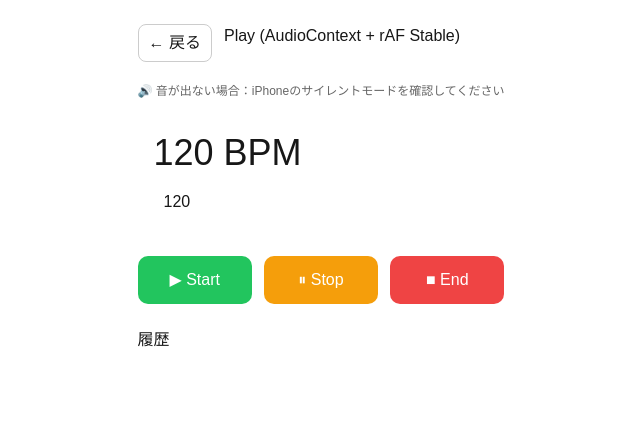
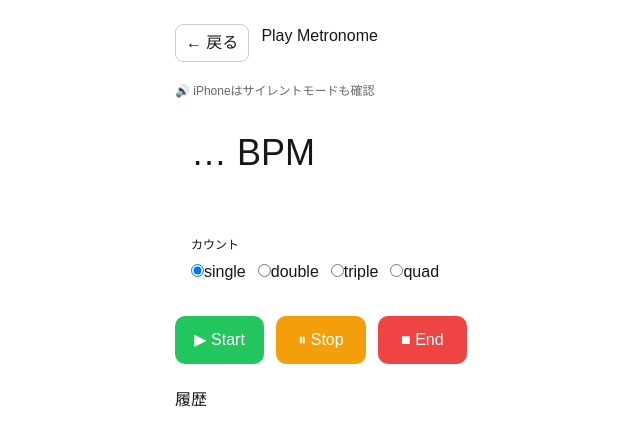
Before and after one commit to maruchantrp-cmd/trumpet-practice-app, a Next.js app: page /play in a window 1280 px wide. Shown: the top 446 px of the page, without its empty margins (319-959 px from the left). Built offline with nearby package versions, Linux system fonts and the light colour scheme.

Commit message:
0.13　メトロノームのカウント数オプション追加、BPM表示ラグFix

```diff
--- a/app/play/PlayInner.tsx
+++ b/app/play/PlayInner.tsx
@@ -9,6 +9,15 @@ type Log = {
   success: boolean;
 };
 
+type CountMode = "single" | "double" | "triple" | "quad";
+
+const multiplierMap: Record<CountMode, number> = {
+  single: 1,
+  double: 2,
+  triple: 3,
+  quad: 4,
+};
+
 export default function PlayInner() {
   const params = useSearchParams();
   const router = useRouter();
@@ -16,39 +25,49 @@ export default function PlayInner() {
   const exerciseId = params.get("exerciseId");
   const themeId = params.get("themeId");
 
-  const [tempo, setTempo] = useState<number>(120);
-  const [tempoInput, setTempoInput] = useState<string>("120");
+  // =========================
+  // 🎯 tempo state
+  // =========================
+  const [tempo, setTempo] = useState<number | null>(null);
+  const [tempoInput, setTempoInput] = useState<string>("");
+
   const tempoRef = useRef<number>(120);
 
+  // =========================
+  // 🎛 count mode
+  // =========================
+  const [countMode, setCountMode] = useState<CountMode>("single");
+  const countModeRef = useRef<CountMode>("single");
+
+  // =========================
+  // logs / UI
+  // =========================
   const [logs, setLogs] = useState<Log[]>([]);
   const [isPlaying, setIsPlaying] = useState(false);
 
   const [showConfirm, setShowConfirm] = useState(false);
   const [showNextAction, setShowNextAction] = useState(false);
 
-  // 🎧 AudioContext
   const audioCtxRef = useRef<AudioContext | null>(null);
-
-  // ⏱ timing
   const nextNoteTimeRef = useRef<number>(0);
   const rafRef = useRef<number | null>(null);
 
   const scheduleAheadTime = 0.2;
 
-  /**
-   * =========================
-   * tempo sync
-   * =========================
-   */
+  // =========================
+  // sync refs
+  // =========================
   useEffect(() => {
-    tempoRef.current = tempo;
+    if (tempo !== null) tempoRef.current = tempo;
   }, [tempo]);
 
-  /**
-   * =========================
-   * init data
-   * =========================
-   */
+  useEffect(() => {
+    countModeRef.current = countMode;
+  }, [countMode]);
+
+  // =========================
+  // fetch init data
+  // =========================
   useEffect(() => {
     if (!exerciseId) return;
 
@@ -65,11 +84,9 @@ export default function PlayInner() {
       });
   }, [exerciseId]);
 
-  /**
-   * =========================
-   * 🔓 iOS audio unlock (silent buffer trick)
-   * =========================
-   */
+  // =========================
+  // 🎧 iOS unlock
+  // =========================
   const unlockAudio = (ctx: AudioContext) => {
     const buffer = ctx.createBuffer(1, 1, 22050);
     const src = ctx.createBufferSource();
@@ -78,11 +95,9 @@ export default function PlayInner() {
     src.start(0);
   };
 
-  /**
-   * =========================
-   * 🔊 click sound (stable envelope)
-   * =========================
-   */
+  // =========================
+  // 🔊 click sound
+  // =========================
   const playClick = (time: number) => {
     const ctx = audioCtxRef.current;
     if (!ctx) return;
@@ -104,16 +119,17 @@ export default function PlayInner() {
     osc.stop(time + 0.06);
   };
 
-  /**
-   * =========================
-   * 🎯 rAF scheduler (AudioContext time base)
-   * =========================
-   */
+  // =========================
+  // 🎯 scheduler
+  // =========================
   const scheduler = () => {
     const ctx = audioCtxRef.current;
     if (!ctx) return;
 
-    const secondsPerBeat = 60 / tempoRef.current;
+    const multiplier = multiplierMap[countModeRef.current];
+    const bpm = (tempoRef.current || 120) * multiplier;
+
+    const secondsPerBeat = 60 / bpm;
 
     while (nextNoteTimeRef.current < ctx.currentTime + scheduleAheadTime) {
       playClick(nextNoteTimeRef.current);
@@ -123,11 +139,9 @@ export default function PlayInner() {
     rafRef.current = requestAnimationFrame(scheduler);
   };
 
-  /**
-   * =========================
-   * ▶ Start (core unchanged behavior)
-   * =========================
-   */
+  // =========================
+  // ▶ start
+  // =========================
   const startMetronome = async () => {
     const AudioContextClass =
       window.AudioContext || (window as any).webkitAudioContext;
@@ -137,15 +151,8 @@ export default function PlayInner() {
     }
 
     const ctx = audioCtxRef.current;
-
     await ctx.resume();
 
-    // UI補助（機能変更なし）
-    console.log("AudioContext state:", ctx.state);
-
-    if (ctx.state !== "running") return;
-
-    // iOSアンロック（内部のみ強化）
     unlockAudio(ctx);
 
     nextNoteTimeRef.current = ctx.currentTime + 0.1;
@@ -154,25 +161,20 @@ export default function PlayInner() {
     rafRef.current = requestAnimationFrame(scheduler);
   };
 
-  /**
-   * =========================
-   * ⏸ Stop
-   * =========================
-   */
+  // =========================
+  // ⏸ stop
+  // =========================
   const stopMetronome = () => {
     if (rafRef.current) {
       cancelAnimationFrame(rafRef.current);
       rafRef.current = null;
     }
-
     setIsPlaying(false);
   };
 
-  /**
-   * =========================
-   * ■ End
-   * =========================
-   */
+  // =========================
+  // UI handlers
+  // =========================
   const handleEnd = () => {
     stopMetronome();
 
@@ -230,11 +232,9 @@ export default function PlayInner() {
     }
   };
 
-  /**
-   * =========================
-   * UI
-   * =========================
-   */
+  // =========================
+  // UI
+  // =========================
   return (
     <div style={{ padding: 24, maxWidth: 500, margin: "0 auto" }}>
       <div style={{ display: "flex", gap: 12, marginBottom: 20 }}>
@@ -242,16 +242,15 @@ export default function PlayInner() {
           ← 戻る
         </button>
 
-        <h1>Play (AudioContext + rAF Stable)</h1>
+        <h1>Play Metronome</h1>
       </div>
 
-      {/* UI補助（追加のみ） */}
-      <div style={hint}>
-        🔊 音が出ない場合：iPhoneのサイレントモードを確認してください
-      </div>
+      <div style={hint}>🔊 iPhoneはサイレントモードも確認</div>
 
       <div style={card}>
-        <h2 style={{ fontSize: 36 }}>{tempo} BPM</h2>
+        <h2 style={{ fontSize: 36 }}>
+          {tempo === null ? "…" : tempo} BPM
+        </h2>
 
         <input
           type="text"
@@ -261,16 +260,31 @@ export default function PlayInner() {
             const v = e.target.value;
             setTempoInput(v);
 
-            if (v === "") return;
-
             const num = Number(v);
             if (!isNaN(num)) {
               setTempo(num);
-              tempoRef.current = num;
             }
           }}
           style={input}
         />
+
+        {/* 🎛 count mode UI */}
+        <div style={{ marginTop: 12 }}>
+          <div style={{ fontSize: 12, marginBottom: 6 }}>カウント</div>
+
+          {(["single", "double", "triple", "quad"] as CountMode[]).map(
+            (mode) => (
+              <label key={mode} style={{ marginRight: 12 }}>
+                <input
+                  type="radio"
+                  checked={countMode === mode}
+                  onChange={() => setCountMode(mode)}
+                />
+                {mode}
+              </label>
+            )
+          )}
+        </div>
       </div>
 
       <div style={{ display: "flex", gap: 12, marginTop: 16 }}>
@@ -311,14 +325,13 @@ export default function PlayInner() {
         </table>
       </div>
 
+      {/* Modals */}
       {showConfirm && (
         <Modal>
           <h3>うまくできた？</h3>
-
           <button onClick={handleComplete} style={ok}>
             👍 OK
           </button>
-
           <button onClick={handleFail} style={ng}>
             👎 NG
           </button>
@@ -347,9 +360,7 @@ export default function PlayInner() {
 }
 
 /**
- * =========================
  * Modal
- * =========================
  */
 function Modal({ children }: { children: React.ReactNode }) {
   return (
@@ -360,9 +371,7 @@ function Modal({ children }: { children: React.ReactNode }) {
 }
 
 /**
- * =========================
  * styles
- * =========================
  */
 const overlay: React.CSSProperties = {
   position: "fixed",
```
